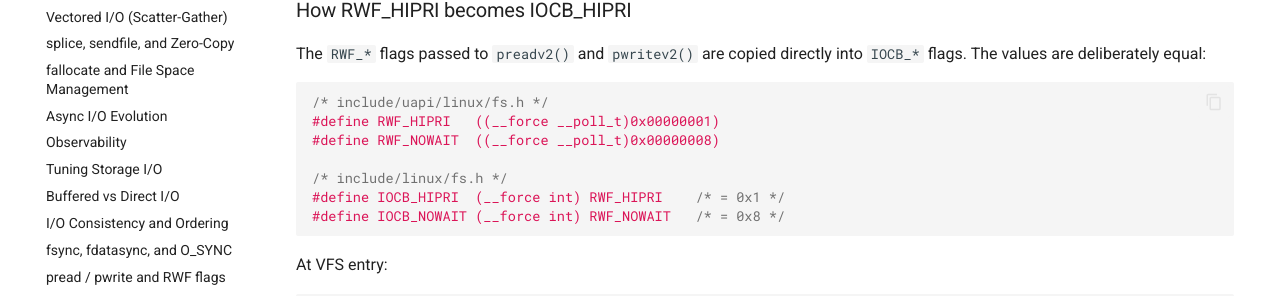
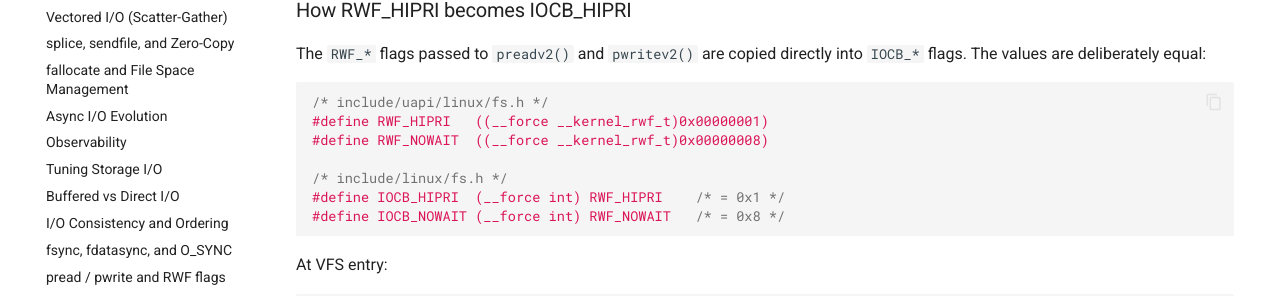
Before and after one commit to laveeshb/linux-kernel-internals, an MkDocs documentation site: the page built from docs/io/io-polling.md, in a window 1280 px wide and 900 px high, scrolled down 2250 px. Shown: the part 148-444 px from the top of the window. Built offline with MkDocs 1.6.1 and Material for MkDocs 9.7.7, drawn with Linux system fonts in a browser that asks for light colours.

Commit message:
Review pass: correct RWF_HIPRI/RWF_NOWAIT type to __kernel_rwf_t
The illustrative snippet in io-polling.md typed these as __poll_t; the
real uapi type is __kernel_rwf_t (as pread-pwrite.md already states).

````diff
--- a/docs/io/io-polling.md
+++ b/docs/io/io-polling.md
@@ -104,8 +104,8 @@ The `RWF_*` flags passed to `preadv2()` and `pwritev2()` are copied directly int
 
 ```c
 /* include/uapi/linux/fs.h */
-#define RWF_HIPRI   ((__force __poll_t)0x00000001)
-#define RWF_NOWAIT  ((__force __poll_t)0x00000008)
+#define RWF_HIPRI   ((__force __kernel_rwf_t)0x00000001)
+#define RWF_NOWAIT  ((__force __kernel_rwf_t)0x00000008)
 
 /* include/linux/fs.h */
 #define IOCB_HIPRI  (__force int) RWF_HIPRI    /* = 0x1 */
````
